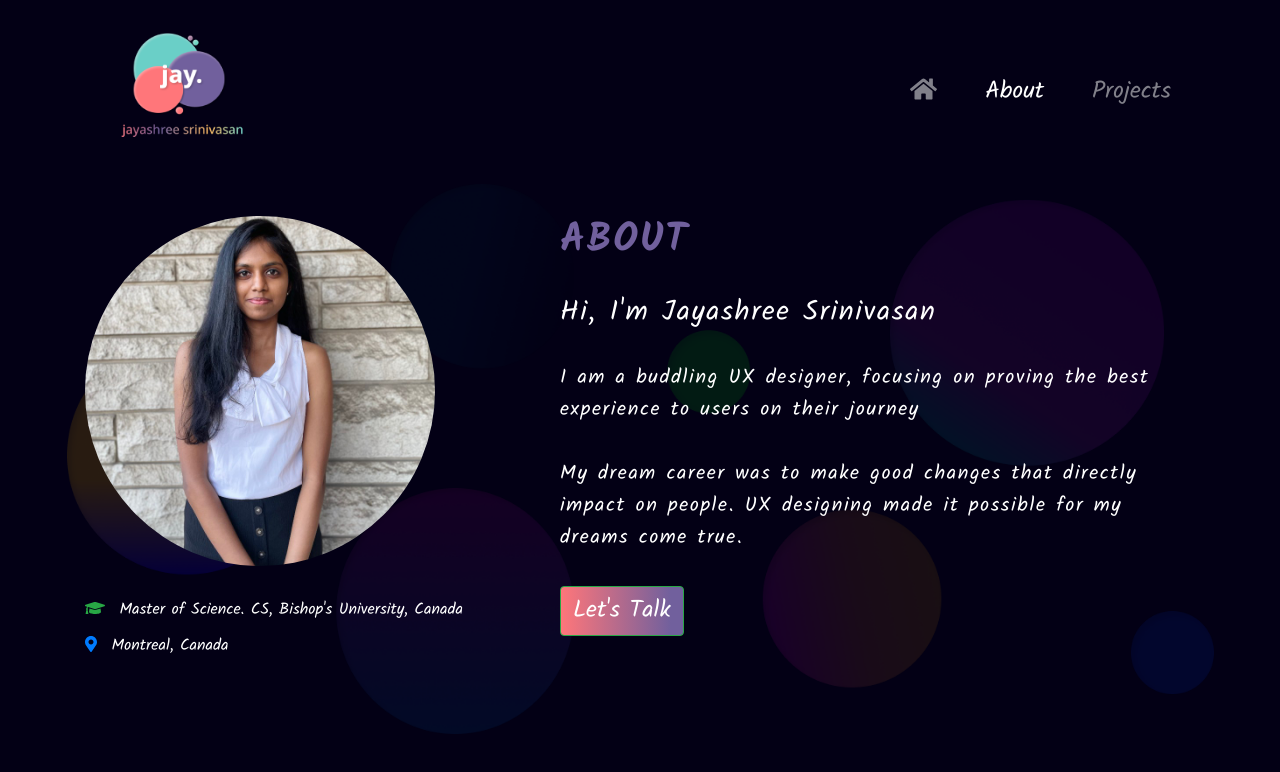
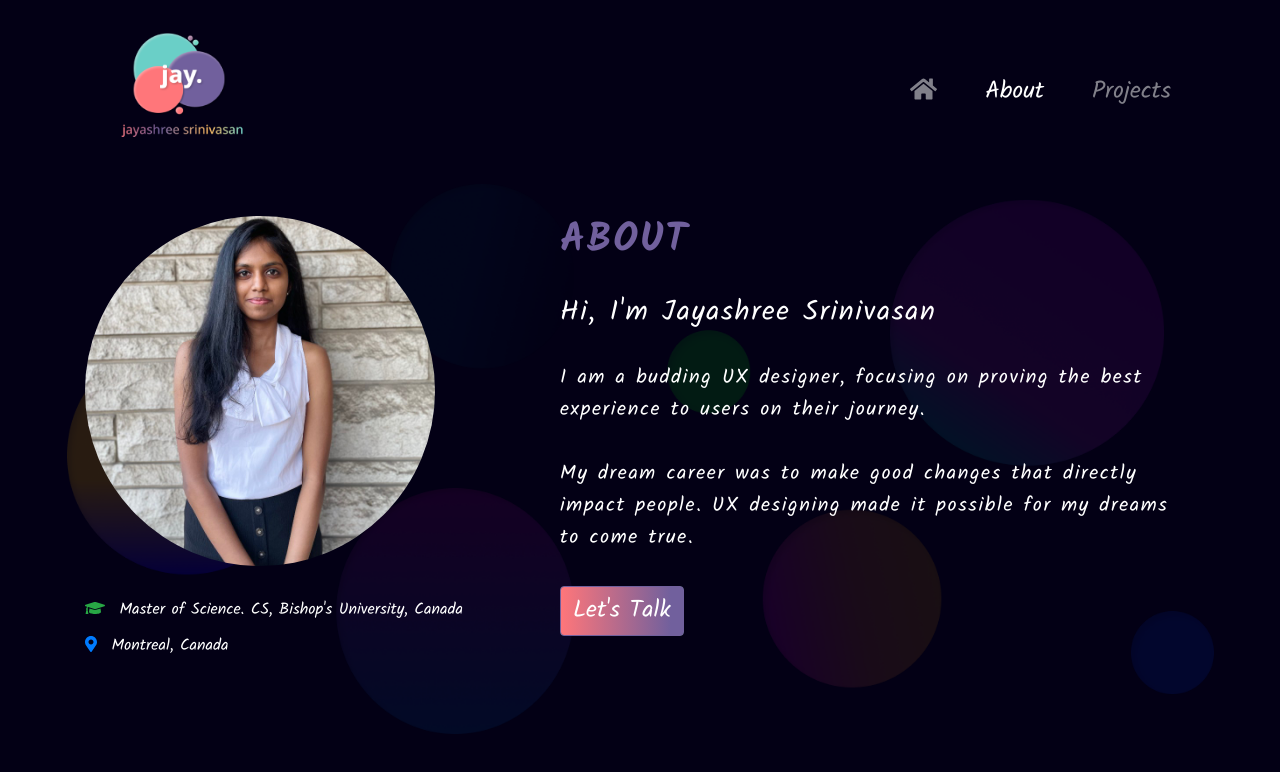
Before and after one commit to serlintamilselvam/jayashree-portfolio, a React (Create React App) app in the folder portfolio/: page /about in a window 1280 px wide. Shown: the top 772 px of the page. Built offline with nearby package versions, Linux system fonts and the light colour scheme.

Commit message:
Changed typos, updated border color

```diff
--- a/portfolio/src/Components/Header/Header.js
+++ b/portfolio/src/Components/Header/Header.js
@@ -27,7 +27,7 @@ function Header(props) {
                     <img className="logo" src={ logo } alt="Jayashree Portfolio Logo" />
                 </Navbar.Brand>
                 <Navbar.Toggle aria-controls="basic-navbar-nav"/>
-                <Navbar.Collapse id="basic-navbar-nav" animation="false">
+                <Navbar.Collapse id="basic-navbar-nav" animation="true">
                     <Nav className="ml-auto">
                         {
                             pageData.map((singleValue, key) => {
--- a/portfolio/src/Views/About/About.js
+++ b/portfolio/src/Views/About/About.js
@@ -54,10 +54,10 @@ class About extends React.Component {
                             <h2 className="title-text">About</h2>
                             <h3 className="sub-title-text">Hi, I'm Jayashree Srinivasan</h3>
                             <div className="desc-text">
-                                I am a buddling UX designer, focusing on proving the best experience to users on their journey
+                                I am a budding UX designer, focusing on proving the best experience to users on their journey.
                             </div>
                             <div className="desc-text">
-                                My dream career was to make good changes that directly impact on people. UX designing made it possible for my dreams come true.
+                            My dream career was to make good changes that directly impact people. UX designing made it possible for my dreams to come true.
                             </div>
                             <Button
                                 variant="success"
--- a/portfolio/src/Views/HomePage/HomePage.js
+++ b/portfolio/src/Views/HomePage/HomePage.js
@@ -39,13 +39,13 @@ class HomePage extends React.Component {
                                     </a>
                                 </div>
                                 <div className="icons">
-                                    <a href="https://www.linkedin.com/in/jayashree-srinivasan-40aa7a179/?originalSubdomain=ca" target="_blank"
+                                    <a href="https://instagram.com/jayashree_srinivasan_?igshid=1x9bp3l11rvxe" target="_blank"
                                         rel="noreferrer">
                                             <FontAwesomeIcon icon={['fab', 'instagram-square']} color="#cd486b" size="2x" />
                                     </a>
                                 </div>
                                 <div className="icons">
-                                    <a href="https://www.linkedin.com/in/jayashree-srinivasan-40aa7a179/?originalSubdomain=ca" target="_blank"
+                                    <a href="https://www.facebook.com/manis12987789" target="_blank"
                                         rel="noreferrer">
                                             <FontAwesomeIcon icon={['fab', 'facebook']} size="2x" />
                                     </a>
--- a/portfolio/src/Views/Project/Project.js
+++ b/portfolio/src/Views/Project/Project.js
@@ -70,6 +70,15 @@ class Project extends React.Component {
                 }, {
                     title: 'Competitive analysis',
                     value: 'The competitive app chosen was the built-in file manager app in iOs devices.',
+                    hasImage: false
+                }]
+            }, {
+                id: 2,
+                title: "Plant life",
+                projectLink: "https://www.figma.com/proto/5e0lCuczTK7ijssYZb7zX4/Plantlife?page-id=0%3A1&node-id=125%3A1&viewport=-43%2C359%2C0.2573953866958618&scaling=scale-down",
+                subTopics: [{
+                    title: 'Project details',
+                    value: 'Plant life is a plant adoption website, helps people adopt plants with information about maintenance and other sensitivities of the plant. This way it makes it easier for users to decide from a huge variety of plants. Users can also gift plants from this site.',
                     hasImage: false
                 }]
             }]
--- a/portfolio/src/index.css
+++ b/portfolio/src/index.css
@@ -27,9 +27,10 @@ body {
 .btn-grad {
   background-image: linear-gradient(to right, #FF767A 0%, #71609D 90%, #71609D 100%);
   font-size: 1.5rem;
+  border-color: #71609d;
 }
 
-.btn-grad:hover {
+.btn-grad:hover, .btn-grad:active {
   border-color: #71609D;
   background-image: linear-gradient(to right, #71609D 0%, #71609D 20%, #71609D 100%);
 }
@@ -37,6 +38,7 @@ body {
 .btn-grad:focus {
   border-color: #71609D;
   background-color: #71609D;
+  box-shadow: 0 0 0 0.2rem rgb(113 96 157 / 50%);
 }
 
 .background-bubble {
```
